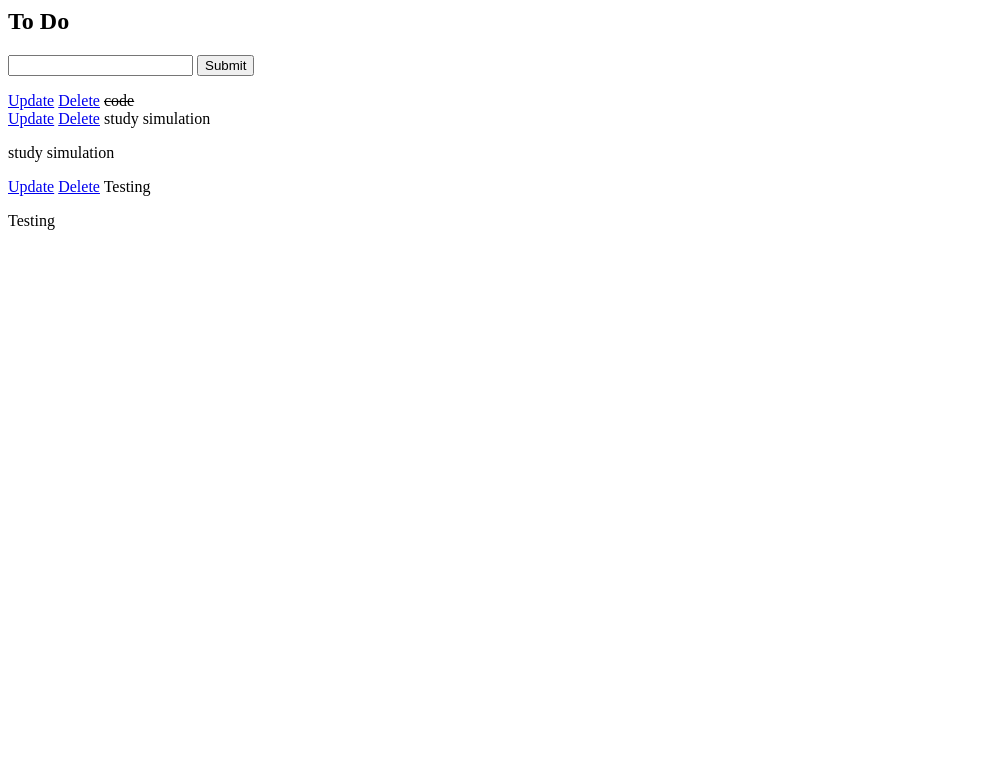
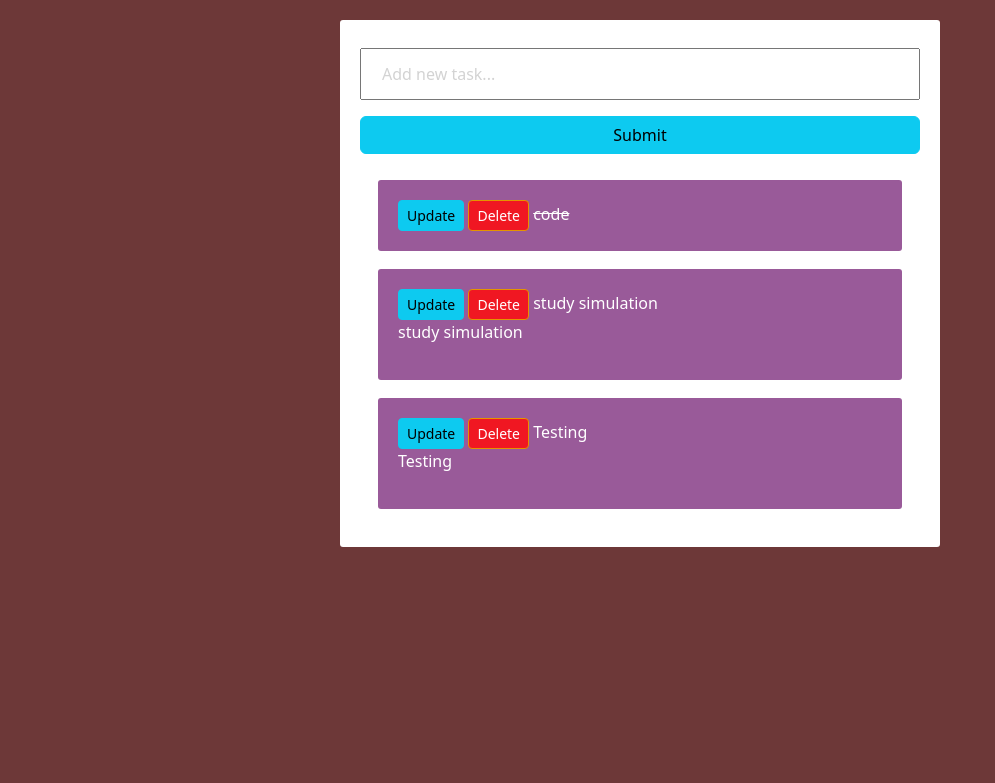
Before and after one commit to PhilomenaMusili/To-Do-App, a Django app: page / in a window 1280 px wide. Shown: the top 783 px of the page, without its empty margins (0-995 px from the left). Run offline with Django 5.2, Linux system fonts and the light colour scheme; data comes from the database, SQL or seed files in the repository; both versions use the stored data as it was after the commit.

Commit message:
Styled Template

```diff
--- a/tasks/forms.py
+++ b/tasks/forms.py
@@ -1,7 +1,9 @@
-from django.forms import ModelForm
+from django import forms
 from .models import Task
 
-class TaskForm(ModelForm):
+class TaskForm(forms.ModelForm):
+    title = forms.CharField(widget=forms.TextInput(attrs={'placeholder': 'Add new task...'}))
+
     class Meta:
         model = Task
         fields = '__all__'
--- a/tasks/templates/tasks/list.html
+++ b/tasks/templates/tasks/list.html
@@ -1,14 +1,55 @@
-<h2>To Do</h2>
+<link href="https://cdn.jsdelivr.net/npm/bootstrap@5.3.3/dist/css/bootstrap.min.css" rel="stylesheet" integrity="sha384-QWTKZyjpPEjISv5WaRU9OFeRpok6YctnYmDr5pNlyT2bRjXh0JMhjY6hW+ALEwIH" crossorigin="anonymous">
 
+<style>
+    body {
+        background-color: rgb(109, 56, 56);
+    }
+    input {
+        width: 100%;
+        padding: 12px 20px;
+        margin: 8px 0;
+        box-sizing: border-box;
+    }
+    input::placeholder {
+        color: #d3d3d3;
+    }
+    .submit {
+        background-color: #656565;
+    }
+    .center-column{
+        width: 600px;
+        margin: 20px auto;
+        padding: 20px;
+        background-color: #fff;
+        border-radius: 3px;
+        box-shadow: 6px -1px 10px -4px rgba(0,0 green,0 blue,0.75 alpha);
+    }
+    .item-row{
+        margin: 18px;
+        padding: 20px;
+        background-color: #995a99;
+        border-radius: 3px;
+        color: #fff;
+        font-size: 16px;
+        box-shadow: 0px -1px 10px -4px rgba(0,0 green,0 blue,0.75 alpha);
+    }
+    .btn-danger{
+        background-color: #f01722;
+        border-color: #e59400;
+    }
+</style>
+<div class="center-column">
     <form method="POST" action="/">
         {% csrf_token %}
         {{ form.title }}
-    <input type="submit" name="Create Task">
+        <input class="btn btn-info" type="submit" name="Create Task">
     </form>
+    <div class="todo-list">
+
         {% for task in tasks%}
-<div>
-    <a href="{% url 'update_task' task.id%}">Update</a>
-    <a href="{% url 'delete' task.id%}">Delete</a>
+            <div class="item-row">
+                <a class="btn btn-sm btn-info" href="{% url 'update_task' task.id%}">Update</a>
+                <a class="btn btn-sm  btn-danger" href="{% url 'delete' task.id%}">Delete</a>
 
                 {% if task.complete == True %}
                 <strike>{{task}}</strike>
@@ -18,3 +59,5 @@
                 {% endif %}
             </div>
         {% endfor %}
+    </div>
+</div>
```
Also changed, not shown: db.sqlite3. Lines whose indentation alone changed are shown as unchanged.
